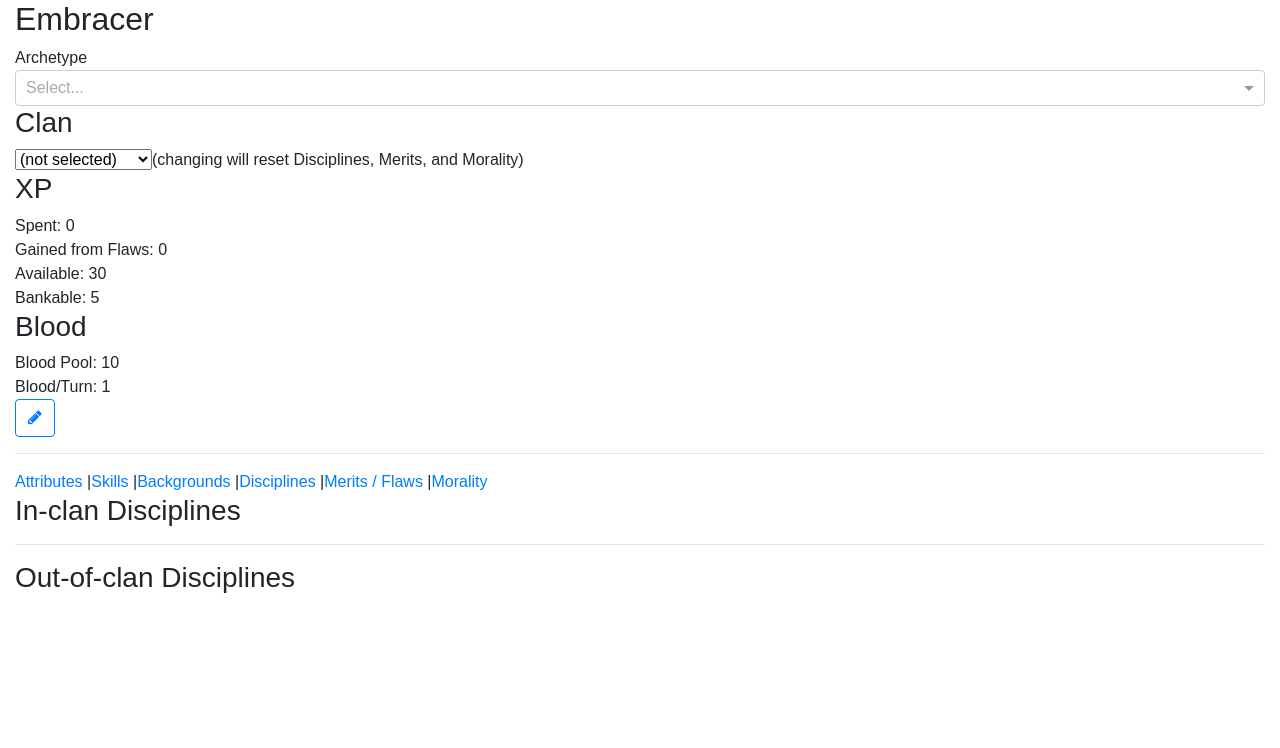
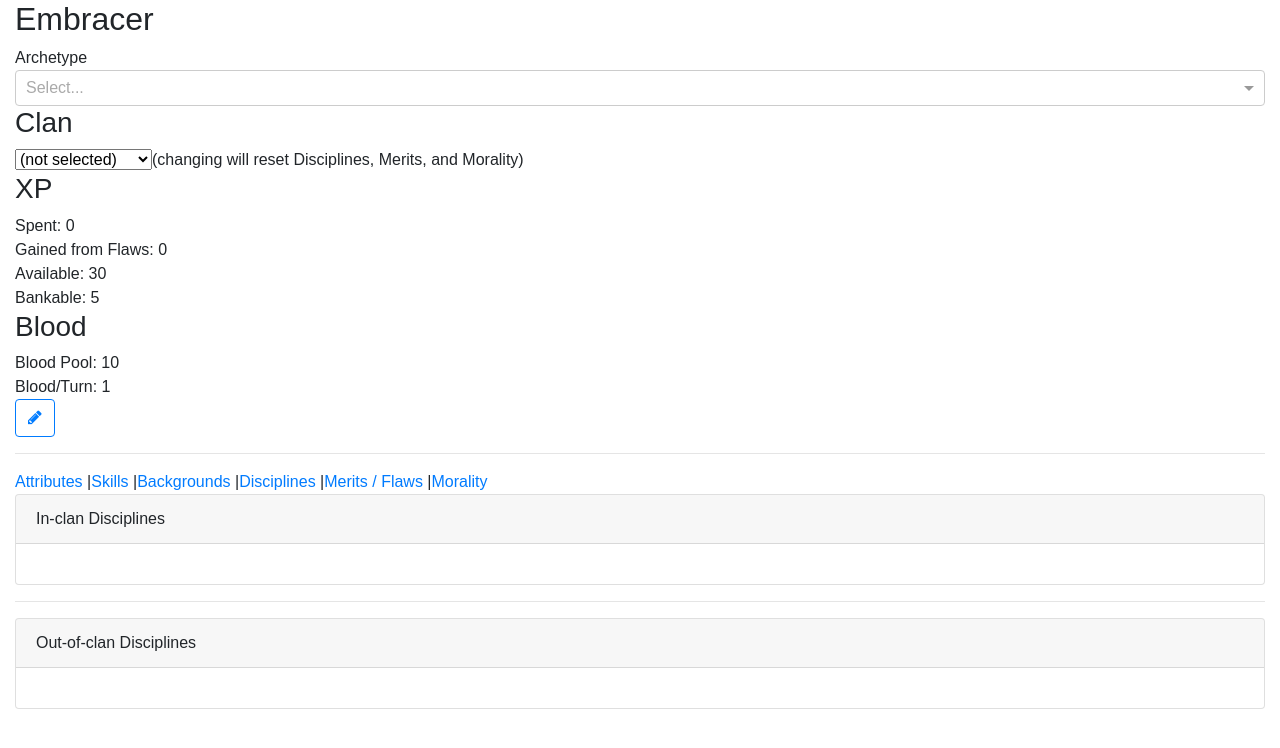
Before and after one commit to TrueWill/embracer, a React (Create React App) app: page /disciplines in a window 1280 px wide. Shown: the top 748 px of the page. Built offline with nearby package versions, Linux system fonts and the light colour scheme.

Commit message:
Style TraitCategory

```diff
--- a/src/components/TraitCategory.js
+++ b/src/components/TraitCategory.js
@@ -3,6 +3,8 @@ import PropTypes from 'prop-types';
 import { capitalizeFirstLetter } from '../utils/stringUtils';
 import { standardTraitMaxDots } from '../constants/characterOptions';
 import Trait from './Trait';
+import Section from './Section';
+import chunk from 'lodash.chunk';
 
 class TraitCategory extends Component {
   static propTypes = {
@@ -43,11 +45,18 @@ class TraitCategory extends Component {
       />
     ));
 
+    const traitsPerColumn = 9;
+
+    const columns = chunk(traits, traitsPerColumn).map((column, index) => (
+      <div key={index} className="col-sm-4">
+        {column}
+      </div>
+    ));
+
     return (
-      <div>
-        <h3>{capitalizeFirstLetter(categoryName)}</h3>
-        {traits}
-      </div>
+      <Section header={capitalizeFirstLetter(categoryName)}>
+        <div className="row">{columns}</div>
+      </Section>
     );
   }
 }
```
